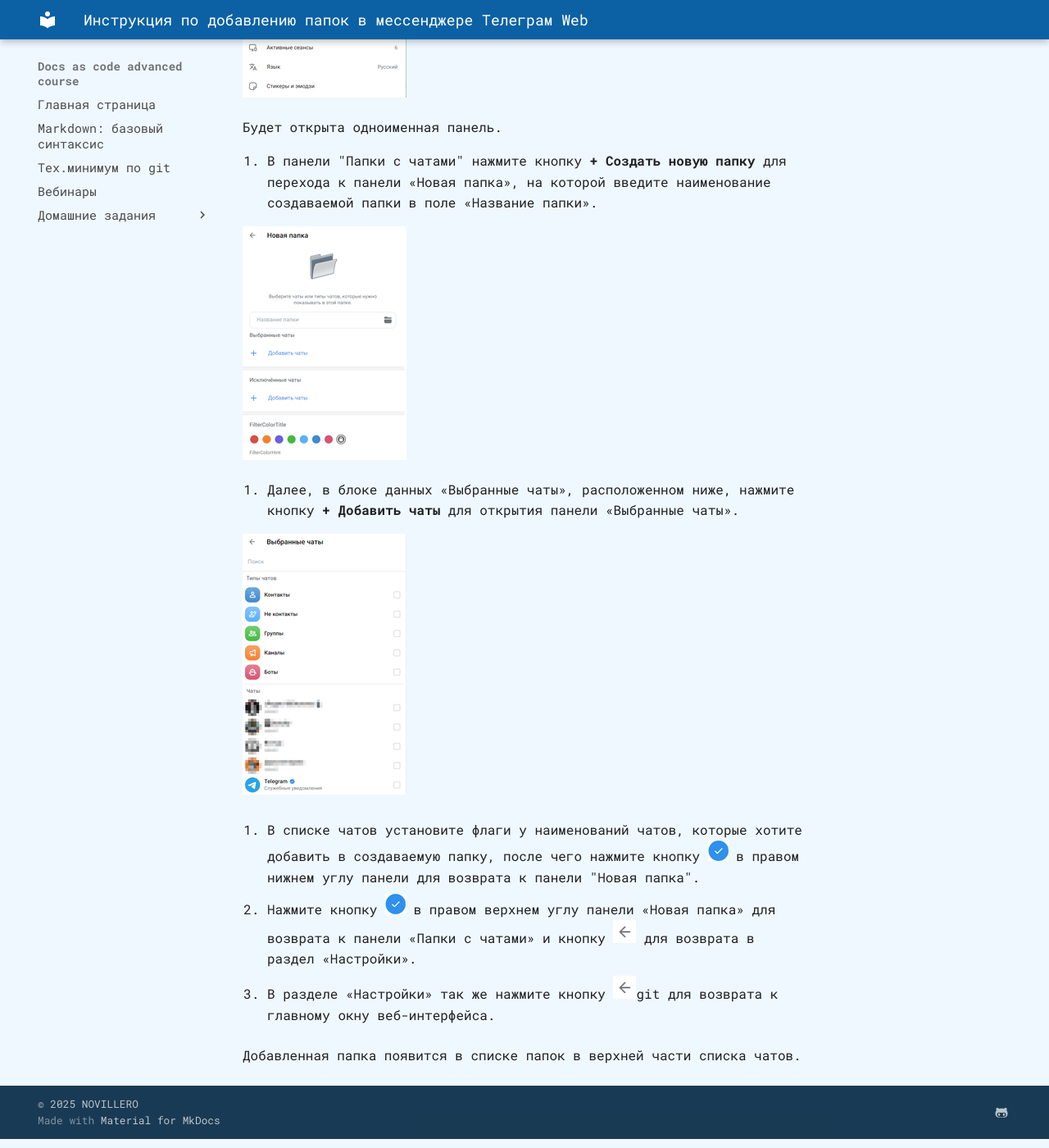
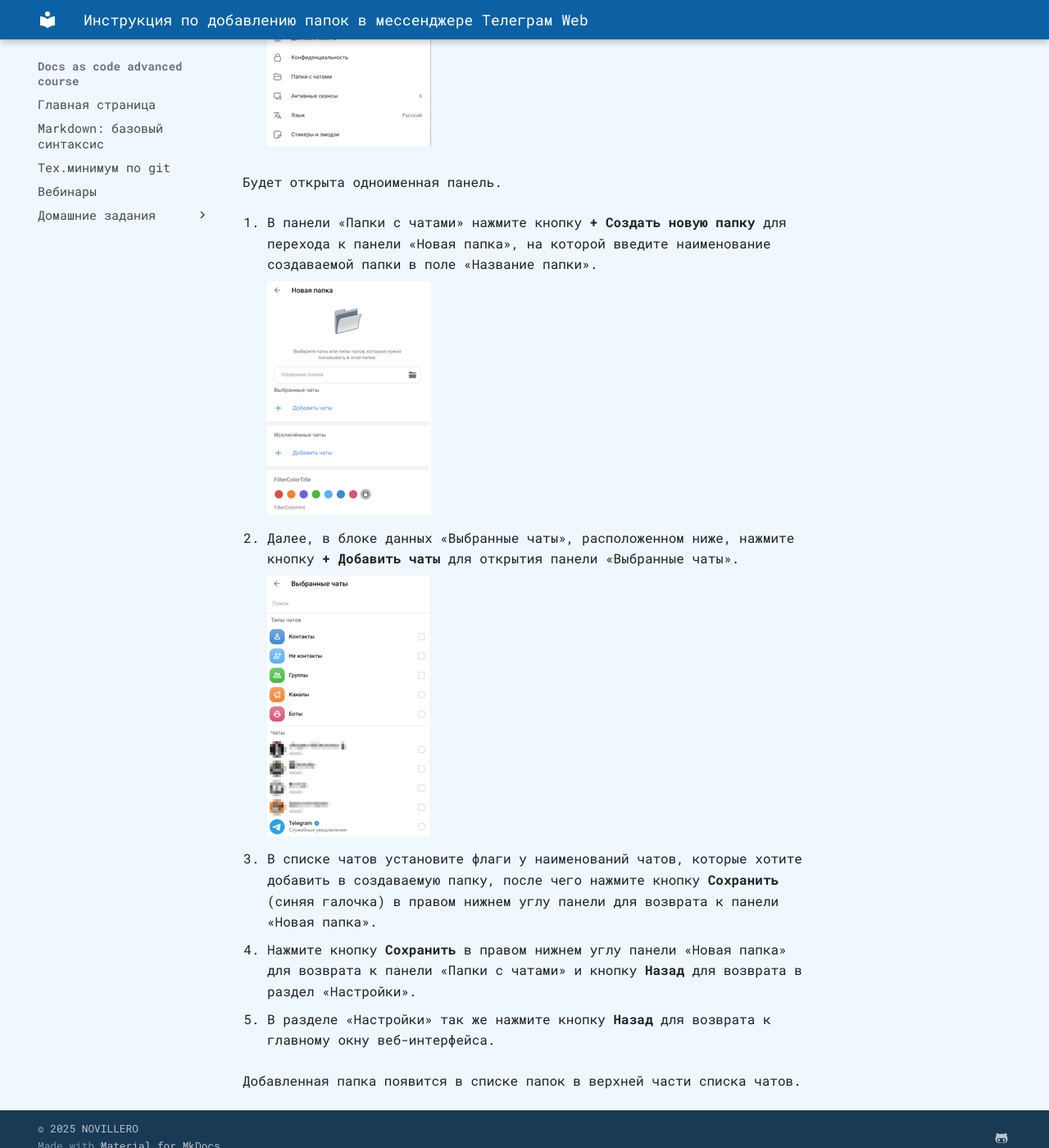
Before and after one commit to novillero/dac-advanced, an MkDocs documentation site: the page built from docs/instructions/mriya-instruction.md, in a window 1280 px wide and 1400 px high, scrolled down 935 px. Shown: the whole window at 82% size. Built offline with MkDocs 1.6.1 and Material for MkDocs 9.7.7, drawn with Linux system fonts in a browser that asks for light colours; some web fonts are replaced; some of the changed text lies outside the part shown.

Commit message:
Исправление замечаний

```diff
--- a/docs/instructions/mriya-instruction.md
+++ b/docs/instructions/mriya-instruction.md
@@ -1,31 +1,32 @@
 # Инструкция по добавлению папок в мессенджере Телеграм Web
 
-Это пошаговая инструкция о функциональности Telegram
+!!! note "Примечание"
+    Это пошаговая инструкция о функциональности Telegram
 
 1. Откройте главное окно веб-интерфейса мессенджера.
 
-2. Для вызова меню настроек нажмите на кнопку ![Кнопка](1.png) в левом верхнем углу главного окна и в появившемся меню выберите пункт «Настройки».
+2. Для вызова меню настроек нажмите на кнопку **Открыть меню** (три горизонтальные черты) в левом верхнем углу главного окна и в появившемся меню выберите пункт «Настройки».
 
-![Меню](4.png)
+    ![Меню](4.png)
 
 3. В открывшейся панели «Настройки» выберите пункт «Папки с чатами».
 
-![Папки с чатами](5.png)
+    ![Папки с чатами](5.png)
 
 Будет открыта одноименная панель.
 
-4. В панели "Папки с чатами" нажмите кнопку **+ Создать новую папку** для перехода к панели «Новая папка», на которой введите наименование создаваемой папки в поле «Название папки».
+4. В панели «Папки с чатами» нажмите кнопку **+ Создать новую папку** для перехода к панели «Новая папка», на которой введите наименование создаваемой папки в поле «Название папки».
 
-![Новая папка](6.png)
+    ![Новая папка](6.png)
 
 5. Далее, в блоке данных «Выбранные чаты», расположенном ниже, нажмите кнопку **+ Добавить чаты** для открытия панели «Выбранные чаты».
 
-![Выбранные чаты](7.png)
+    ![Выбранные чаты](7.png)
 
-6. В списке чатов установите флаги у наименований чатов, которые хотите добавить в создаваемую папку, после чего нажмите кнопку ![Кнопка](2.png) в правом нижнем углу панели для возврата к панели "Новая папка".
+6. В списке чатов установите флаги у наименований чатов, которые хотите добавить в создаваемую папку, после чего нажмите кнопку **Сохранить** (синяя галочка) в правом нижнем углу панели для возврата к панели «Новая папка».
 
-7. Нажмите кнопку ![Кнопка](2.png) в правом верхнем углу панели «Новая папка» для возврата к панели «Папки с чатами» и кнопку ![Кнопка](3.png) для возврата в раздел «Настройки».
+7. Нажмите кнопку **Сохранить** в правом нижнем углу панели «Новая папка» для возврата к панели «Папки с чатами» и кнопку **Назад** для возврата в раздел «Настройки».
 
-8. В разделе «Настройки» так же нажмите кнопку ![Кнопка](3.png)git для возврата к главному окну веб-интерфейса.
+8. В разделе «Настройки» так же нажмите кнопку **Назад** для возврата к главному окну веб-интерфейса.
 
 Добавленная папка появится в списке папок в верхней части списка чатов.
```
Also changed, not shown: docs/instructions/1.png (deleted), docs/instructions/2.png (deleted), docs/instructions/3.png (deleted).
